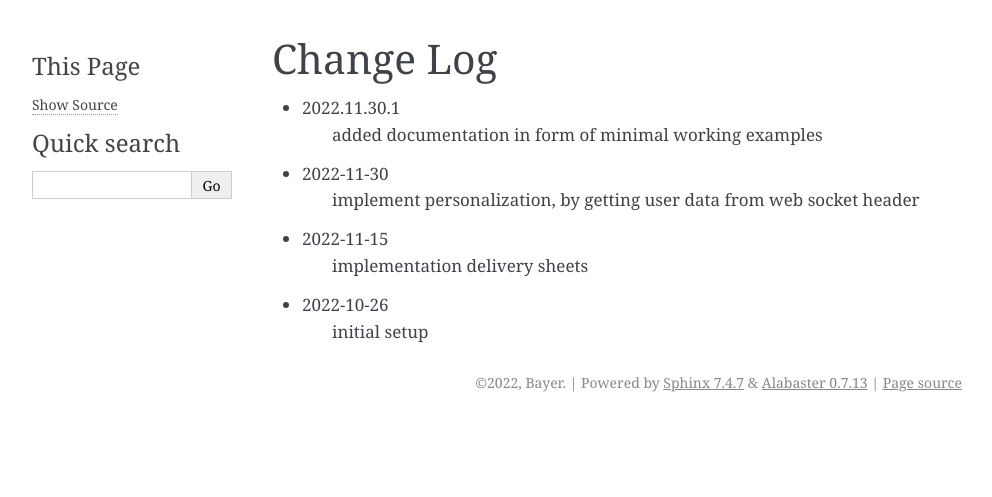
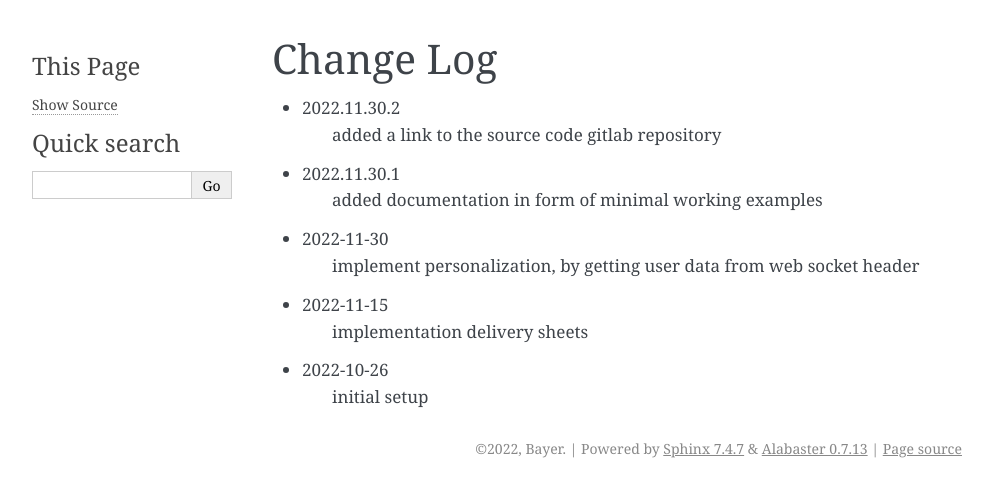
Before and after one commit to aiyaz-sarwar-ext/Aie-St-App, a Sphinx documentation site: the page built from delivery-sheets/source/changelog.rst, in a window 1280 px wide. Shown: the top 497 px of the page, without its empty margins (148-1140 px from the left). Built offline with Sphinx 7.4.7, drawn with Linux system fonts in a browser that asks for light colours.

Commit message:
Update changelog.rst

```diff
--- a/delivery-sheets/source/changelog.rst
+++ b/delivery-sheets/source/changelog.rst
@@ -1,5 +1,7 @@
 Change Log
 ==========
+- 2022.11.30.2
+    added a link to the source code gitlab repository
 - 2022.11.30.1
     added documentation in form of minimal working examples
 
```
